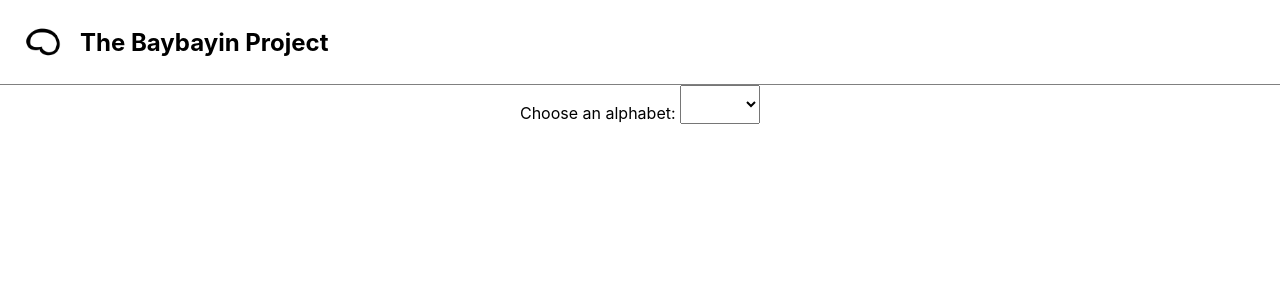
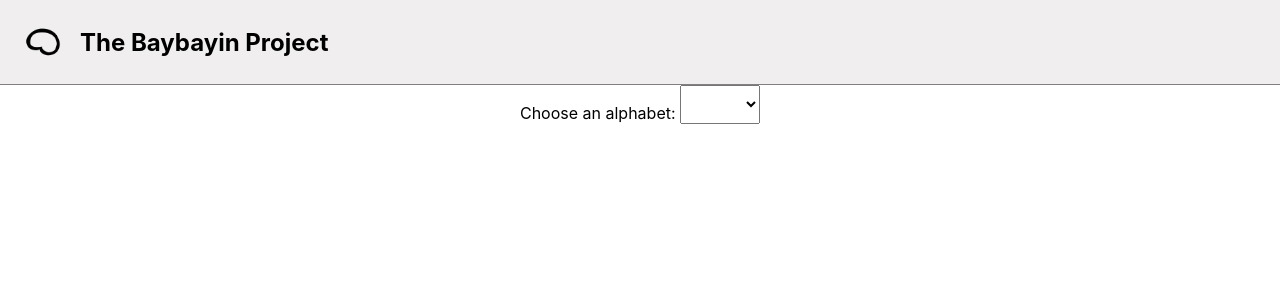
Before and after one commit to cmckinney-59/the-baybayin-project, a React (Vite) app: page / in a window 1280 px wide. Shown: the top 300 px of the page. Built offline with nearby package versions, Linux system fonts and the light colour scheme.

Commit message:
made header background grey

```diff
--- a/src/components/Header/Header.css
+++ b/src/components/Header/Header.css
@@ -3,7 +3,7 @@
   justify-content: left;
   align-items: center;
   padding: 20px;
-  background-color: white;
+  background-color: rgb(240, 238, 238);
   flex-direction: row;
   font-size: calc(10px + 2vmin);
   color: black;
```
